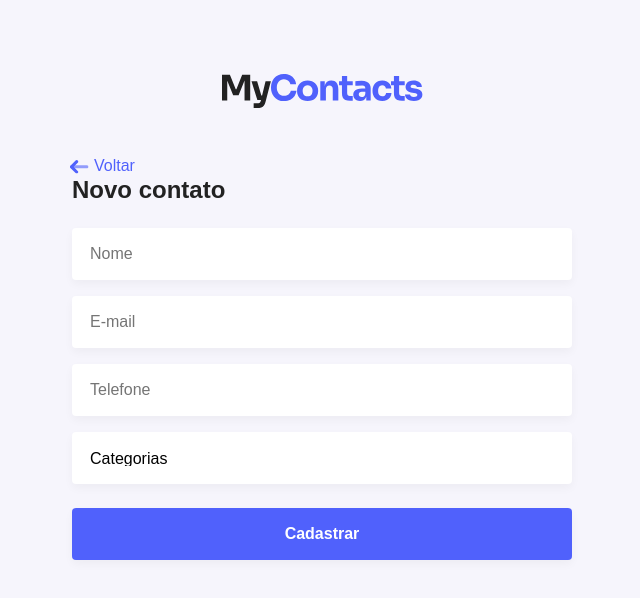
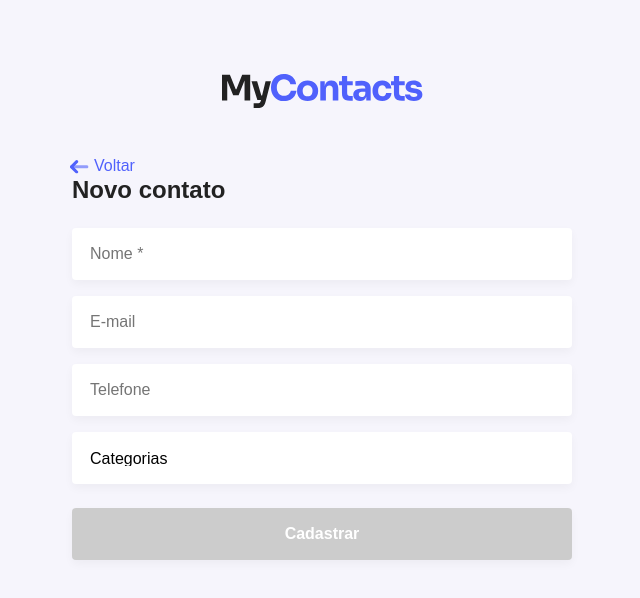
Before and after one commit to arthurlopesr/mycontacts-frontend, a React (Create React App) app: page /new in a window 1280 px wide. Shown: the top 598 px of the page, without its empty margins (318-958 px from the left). Built offline with nearby package versions, Linux system fonts and the light colour scheme.

Commit message:
feat: form validation

```diff
--- a/src/components/contact-form/ContactForm.jsx
+++ b/src/components/contact-form/ContactForm.jsx
@@ -15,7 +15,14 @@
   const [phone, setPhone] = useState('');
   const [category, setCategory] = useState('');
 
-  const { setError, removeError, getErrorMessageByFieldName } = useErrors();
+  const {
+    errors,
+    setError,
+    removeError,
+    getErrorMessageByFieldName,
+  } = useErrors();
+
+  const isFormValid = (name && errors.length === 0);
 
   function handleNameChange(event) {
     setName(event.target.value);
@@ -51,7 +58,7 @@
         <Input
           type="text"
           error={getErrorMessageByFieldName('name')}
-          placeholder="Nome"
+          placeholder="Nome *"
           value={name}
           onChange={handleNameChange}
         />
@@ -88,7 +95,7 @@
       </FormGroup>
 
       <ButtonContainer>
-        <Button type="submit">
+        <Button type="submit" disabled={!isFormValid}>
           {buttonLabel}
         </Button>
       </ButtonContainer>
--- a/src/hooks/useErrors.js
+++ b/src/hooks/useErrors.js
@@ -26,5 +26,10 @@
     return errors.find((error) => error.field === fieldName)?.message;
   }
 
-  return { setError, removeError, getErrorMessageByFieldName };
+  return {
+    errors,
+    setError,
+    removeError,
+    getErrorMessageByFieldName,
+  };
 }
```
